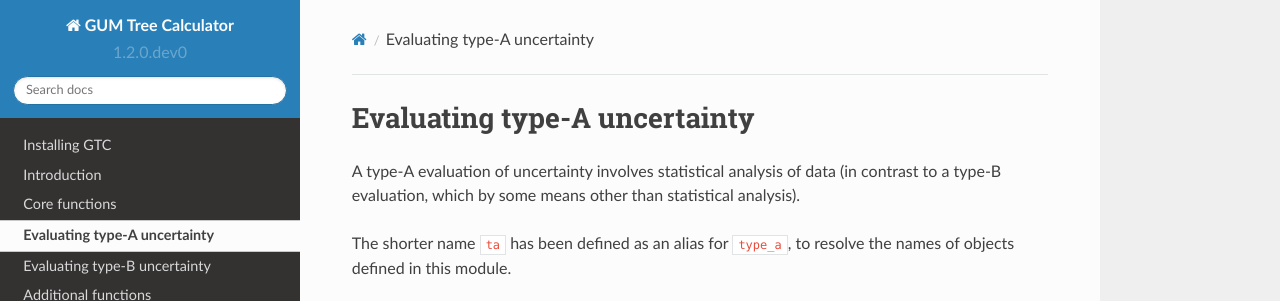
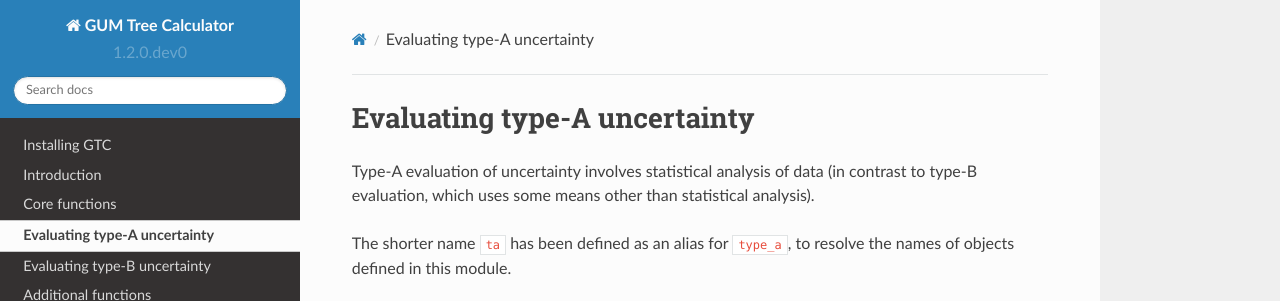
Before and after one commit to MSLNZ/GTC, a Sphinx documentation site: the page built from docs/API/type_a.rst, in a window 1280 px wide, cut to the strip 0-301 px from the top of the page. Built offline with Sphinx 7.4.7 and the Read the Docs theme 2.0.0, drawn with Linux system fonts in a browser that asks for light colours.

Commit message:
Various changes to docs

```diff
--- a/docs/API/type_a.rst
+++ b/docs/API/type_a.rst
@@ -4,8 +4,8 @@
 Evaluating type-A uncertainty
 =============================
 
-A type-A evaluation of uncertainty involves statistical analysis of data (in
-contrast to a type-B evaluation, which by some means other than statistical analysis).
+Type-A evaluation of uncertainty involves statistical analysis of data (in
+contrast to type-B evaluation, which uses some means other than statistical analysis).
 
 The shorter name ``ta`` has been defined as an alias for ``type_a``,
 to resolve the names of objects defined in this module.
--- a/docs/conf.py
+++ b/docs/conf.py
@@ -70,7 +70,7 @@ napoleon_google_docstring = False
 napoleon_numpy_docstring = True
 napoleon_include_init_with_doc = False
 napoleon_include_private_with_doc = False
-napoleon_include_special_with_doc = True
+napoleon_include_special_with_doc = False
 napoleon_use_admonition_for_examples = False
 napoleon_use_admonition_for_notes = False
 napoleon_use_admonition_for_references = False
```
Also changed, not shown: docs/API/type_b.rst (+6 -3 lines), 1 other file.
